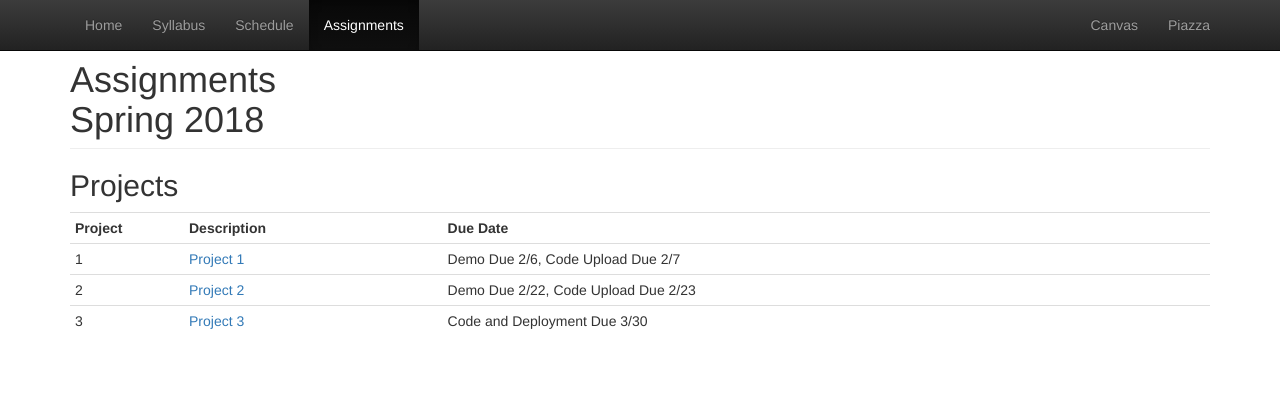
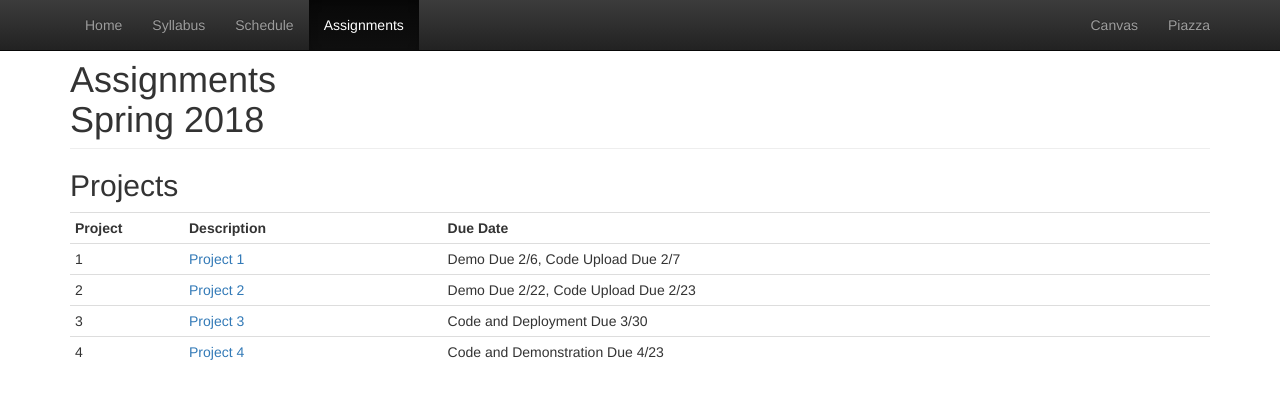
Before and after one commit to CS682-S18/cs682-s18.github.io, a Jekyll site: the page built from assignments.html, in a window 1280 px wide. Shown: the top 399 px of the page. Built offline with Jekyll 4.4.1, drawn with Linux system fonts in a browser that asks for light colours.

Commit message:
adding proejct 4

```diff
--- a/assignments.html
+++ b/assignments.html
@@ -31,6 +31,11 @@ title: Assignments
        <td>3</td>
        <td><a href="https://github.com/CS682-S18/projects/blob/master/project3.md">Project 3</a><br/></td>
        <td>Code and Deployment Due 3/30</td>
+     </tr>
+     <tr>
+       <td>4</td>
+       <td><a href="https://github.com/CS682-S18/projects/blob/master/project4.md">Project 4</a><br/></td>
+       <td>Code and Demonstration Due 4/23</td>
      </tr>
 <!--
      <tr>
--- a/schedule.html
+++ b/schedule.html
@@ -188,6 +188,8 @@ title: Schedule
 			<td>
 			</td>
 			<td>
+				Due Monday - 5PM<br/>
+				<a href="https://github.com/CS682-S18/projects/blob/master/project4.md">Project 4 Code and Demonstration</a><br/>
 			</td>
 		</tr>
 		<tr>
```
